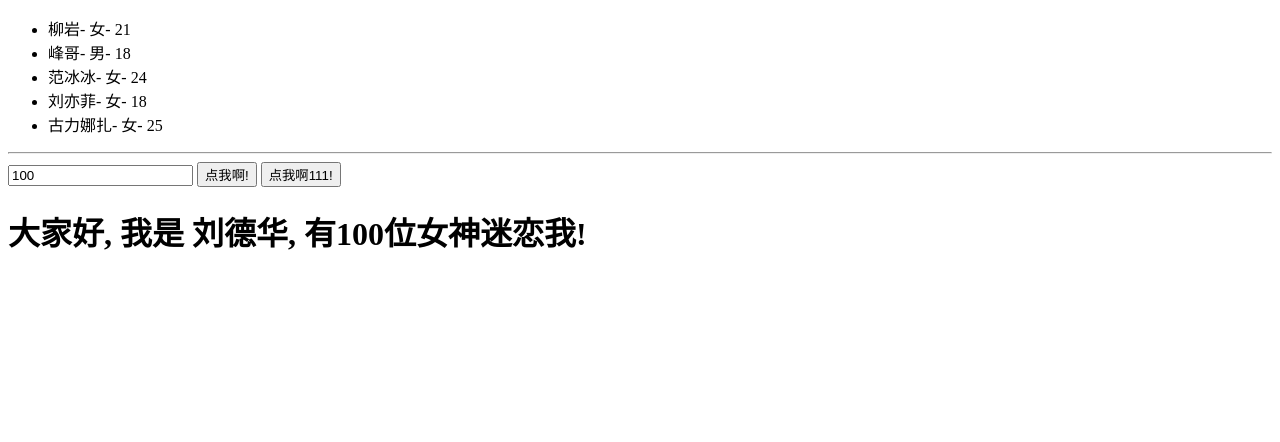
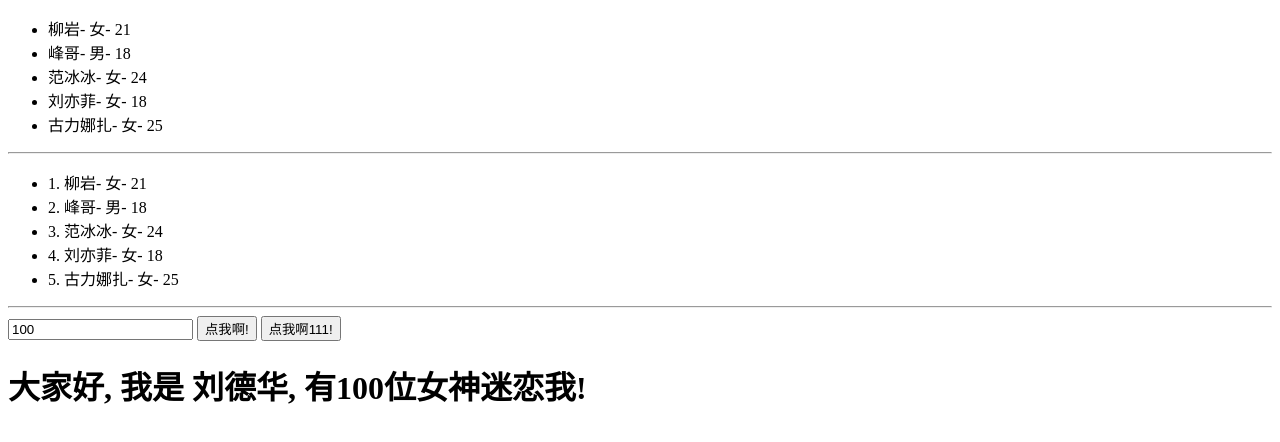
Before and after one commit to prayjourney/js-web-playground, a website: page hello-vue.html in a window 1280 px wide. Drawn offline with nearby package versions, Linux system fonts and the light colour scheme.

Commit message:
v-for的使用配合index

```diff
--- a/hello-vue.html
+++ b/hello-vue.html
@@ -9,6 +9,10 @@
 <div id="app">
     <ul>
         <li v-for="user in users">{{user.name}}- {{user.gender}}- {{user.age}}</li>
+    </ul>
+    <hr>
+    <ul>
+        <li v-for="(user, index) in users">{{index + 1}}. {{user.name}}- {{user.gender}}- {{user.age}}</li>
     </ul>
     <hr>
     <!-- 双向绑定, v-model: 数据模型-->
@@ -31,13 +35,13 @@
         el: "#app", //element的缩写, 选择器
         data: { // 定义数据模型
             name: "刘德华",
-            num: 100 ,
-            users:[
-                {name:'柳岩', gender:'女', age: 21},
-                {name:'峰哥', gender:'男', age: 18},
-                {name:'范冰冰', gender:'女', age: 24},
-                {name:'刘亦菲', gender:'女', age: 18},
-                {name:'古力娜扎', gender:'女', age: 25}
+            num: 100,
+            users: [
+                {name: '柳岩', gender: '女', age: 21},
+                {name: '峰哥', gender: '男', age: 18},
+                {name: '范冰冰', gender: '女', age: 24},
+                {name: '刘亦菲', gender: '女', age: 18},
+                {name: '古力娜扎', gender: '女', age: 25}
             ]
         },
         // 声明了一个方法
```
